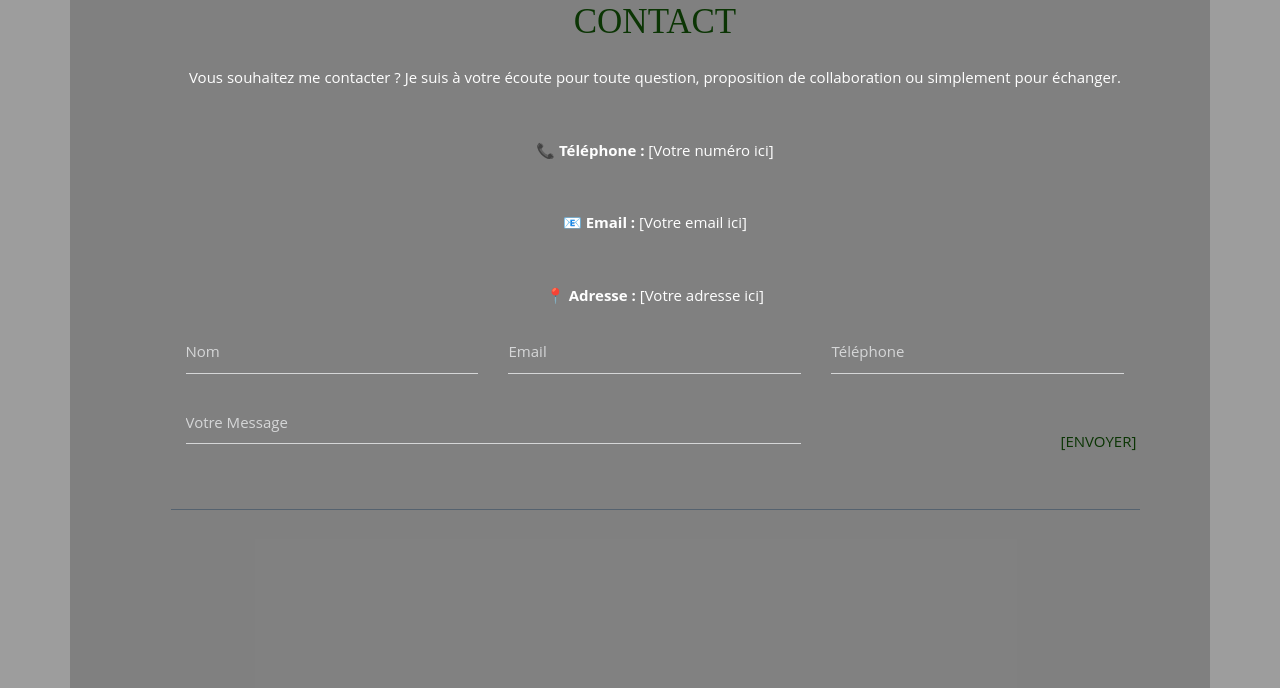
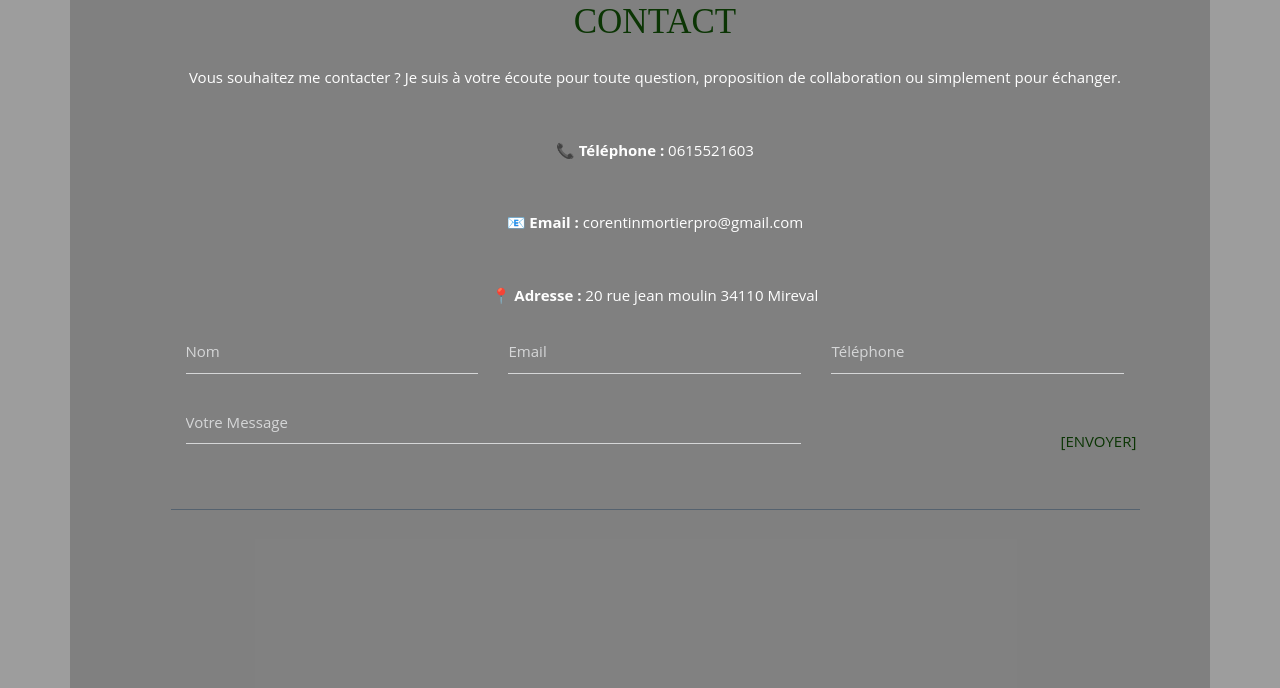
Before and after one commit to corentinmortier/corentinmortier.github.io, a plain HTML site: page index.html in a window 1280 px wide. Shown: the part 3780-4468 px from the top of the page. Drawn offline with Linux system fonts and the light colour scheme.

Commit message:
Update index.html

```diff
--- a/index.html
+++ b/index.html
@@ -507,9 +507,9 @@ Smartphone Compatible web template, free webdesigns for Nokia, Samsung, LG, Sony
 				<h3> Contact</h3>
 					<div>
     <p>Vous souhaitez me contacter ? Je suis à votre écoute pour toute question, proposition de collaboration ou simplement pour échanger. </p>
-    <p>📞 <strong>Téléphone :</strong> <span id="phone">[Votre numéro ici]</span></p>
-    <p>📧 <strong>Email :</strong> <span id="email">[Votre email ici]</span></p>
-    <p>📍 <strong>Adresse :</strong> <span id="address">[Votre adresse ici]</span></p>
+    <p>📞 <strong>Téléphone :</strong> <span id="phone">0615521603</span></p>
+    <p>📧 <strong>Email :</strong> <span id="email">corentinmortierpro@gmail.com</span></p>
+    <p>📍 <strong>Adresse :</strong> <span id="address">20 rue jean moulin 34110 Mireval</span></p>
 </div>
 
 			<div class="contact">
```
